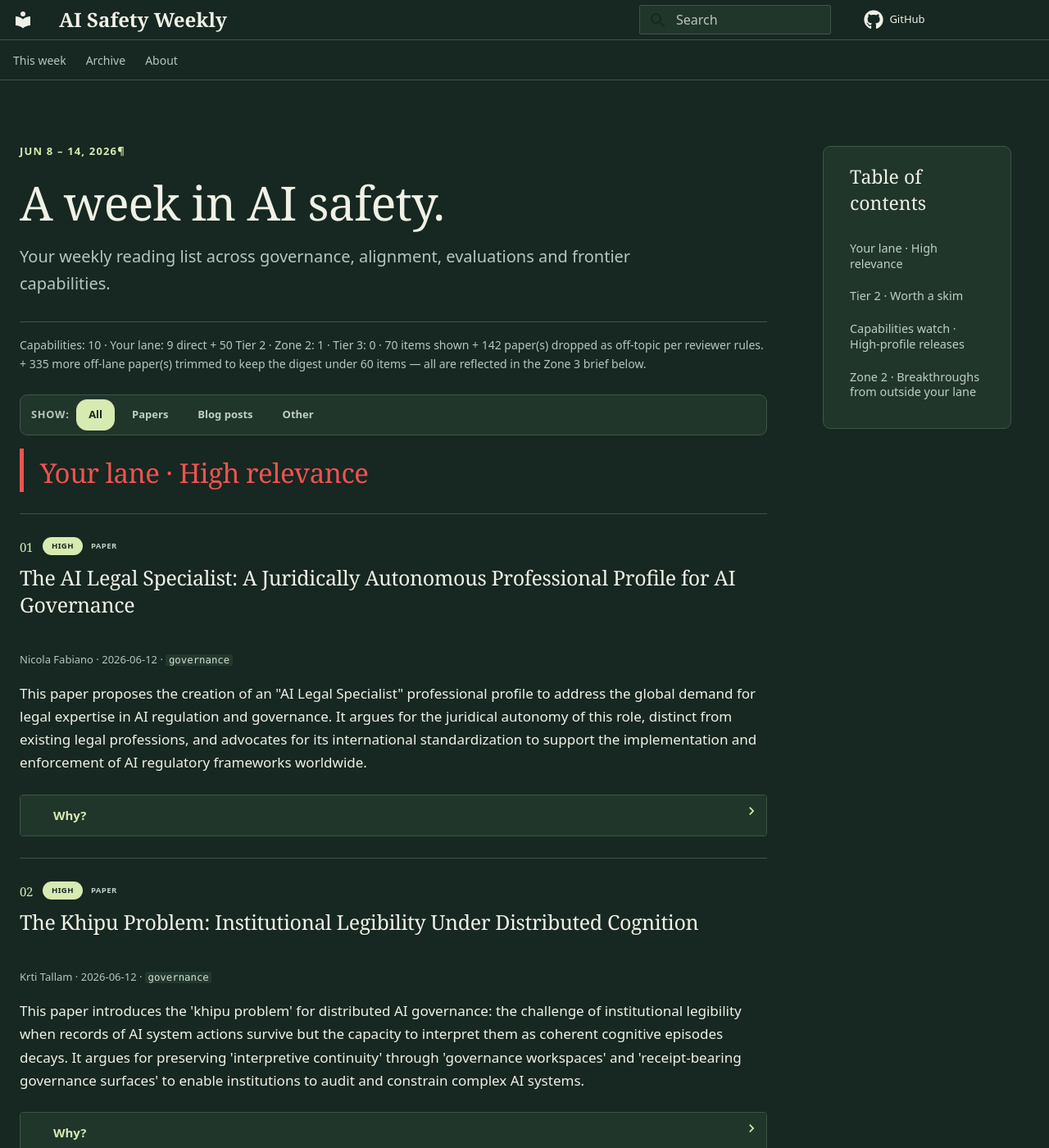
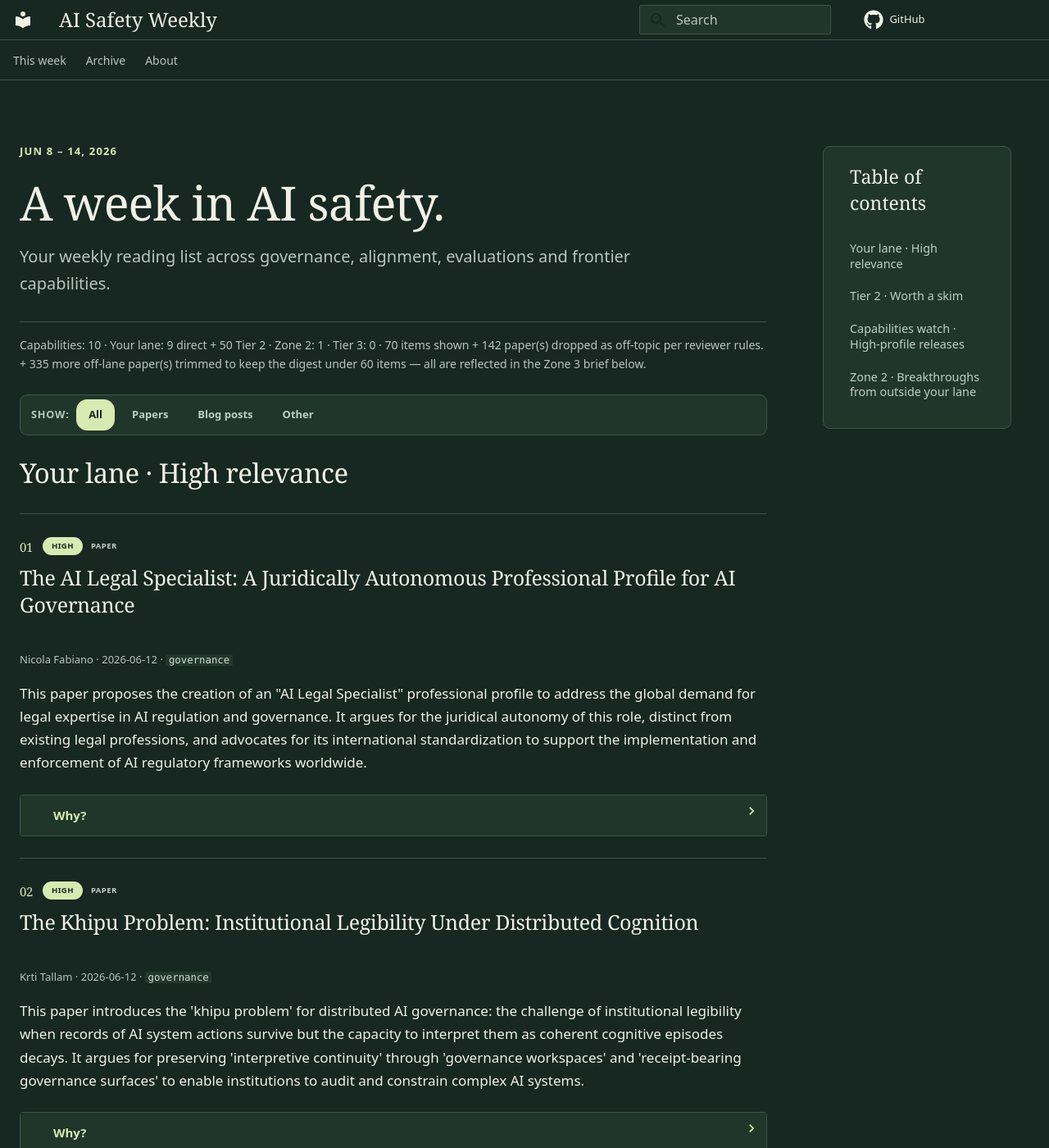
Before and after one commit to AI-Safety-Weekly/ai-safety-digest, an MkDocs documentation site: the page built from docs/digest-2026-W24.md, in a window 1280 px wide and 1400 px high. Shown: the whole window at 82% size. Built offline with MkDocs 1.6.1 and Material for MkDocs 9.7.7, drawn with Linux system fonts in a browser that asks for light colours; comment, search, counter and statistics services are not loaded.

Commit message:
Complete live forest design QA and preserve original article links (#22)
* Polish forest headings and refresh cached presentation assets

* Preserve existing article fragments and paper suggestion action

```diff
--- /dev/null
+++ b/docs/javascripts/editorial-filter.js
@@ -0,0 +1,149 @@
+/* Content-type filter for AI Safety Digest pages.
+ *
+ * Every digest entry is tagged with a content-type badge (Paper / Blog post /
+ * Other). This injects a small toolbar at the top of each digest page that
+ * lets the reader show only the types they care about. Pure client-side: it
+ * shows/hides already-rendered entries, persisting the choice across pages in
+ * sessionStorage.
+ *
+ * Entries come in two shapes:
+ *   - full entries: an <h3> whose first child is a `.type-badge`, followed by
+ *     its summary/meta/<details> siblings up to the next heading;
+ *   - Zone 3 one-liners: an <li> inside the "Browse all" <details> that starts
+ *     with a `.type-badge`.
+ * Section chrome (the <h2>, its intro blurb, the brief) is hidden when a filter
+ * empties the whole section, so the page never shows a dangling header.
+ */
+
+const FILTER_KEY = "digest-type-filter";
+
+const FILTERS = [
+  { value: "all", label: "All" },
+  { value: "paper", label: "Papers" },
+  { value: "blog_post", label: "Blog posts" },
+  { value: "other", label: "Other" },
+];
+
+function typeOf(node) {
+  const badge = node.querySelector(".type-badge");
+  if (!badge) return null;
+  if (badge.classList.contains("type-badge-paper")) return "paper";
+  if (badge.classList.contains("type-badge-blog-post")) return "blog_post";
+  if (badge.classList.contains("type-badge-other")) return "other";
+  return null;
+}
+
+/* Group the flat sibling stream under .md-typeset into sections (one per <h2>),
+ * recording each section's filterable entries and the toggle target(s) for
+ * each. Returns [{ chrome: [nodes], entries: [{type, nodes:[...]}] }]. */
+function buildSections(root) {
+  const sections = [];
+  let cur = null;
+  for (const node of Array.from(root.children)) {
+    if (node.tagName === "H2") {
+      cur = { nodes: [node], entries: [], entryNodes: new Set() };
+      sections.push(cur);
+    } else if (cur) {
+      cur.nodes.push(node);
+    }
+  }
+
+  for (const section of sections) {
+    const ns = section.nodes;
+    for (let i = 1; i < ns.length; i++) {
+      const node = ns[i];
+      if (node.tagName === "H3") {
+        const t = typeOf(node);
+        const group = [node];
+        let j = i + 1;
+        for (; j < ns.length && ns[j].tagName !== "H3"; j++) group.push(ns[j]);
+        if (t) {
+          section.entries.push({ type: t, nodes: group });
+          group.forEach((n) => section.entryNodes.add(n));
+        }
+        i = j - 1;
+      } else if (node.querySelectorAll) {
+        // Zone 3 one-liners live inside a nested <details>; toggle each <li>.
+        node.querySelectorAll("li").forEach((li) => {
+          const t = typeOf(li);
+          if (t) section.entries.push({ type: t, nodes: [li] });
+        });
+      }
+    }
+  }
+  return sections;
+}
+
+function applyFilter(sections, filter) {
+  for (const section of sections) {
+    let anyVisible = false;
+    for (const entry of section.entries) {
+      const show = filter === "all" || entry.type === filter;
+      entry.nodes.forEach((n) => (n.style.display = show ? "" : "none"));
+      if (show) anyVisible = true;
+    }
+    // Hide section chrome (header, intro, brief, the <details> wrapper) only
+    // when the section had entries and the filter emptied all of them.
+    if (section.entries.length) {
+      section.nodes.forEach((n) => {
+        if (!section.entryNodes.has(n)) n.style.display = anyVisible ? "" : "none";
+      });
+    }
+  }
+}
+
+function buildToolbar(onChange, initial) {
+  const bar = document.createElement("div");
+  bar.className = "type-filter";
+  bar.appendChild(
+    Object.assign(document.createElement("span"), {
+      className: "type-filter-label",
+      textContent: "Show:",
+    }),
+  );
+  const buttons = [];
+  for (const f of FILTERS) {
+    const btn = document.createElement("button");
+    btn.type = "button";
+    btn.className = "type-filter-btn";
+    btn.textContent = f.label;
+    btn.dataset.value = f.value;
+    btn.setAttribute("aria-pressed", String(f.value === initial));
+    if (f.value === initial) btn.classList.add("active");
+    btn.addEventListener("click", () => {
+      buttons.forEach((b) => {
+        b.classList.toggle("active", b === btn);
+        b.setAttribute("aria-pressed", String(b === btn));
+      });
+      onChange(f.value);
+    });
+    buttons.push(btn);
+    bar.appendChild(btn);
+  }
+  return bar;
+}
+
+document.addEventListener("DOMContentLoaded", () => {
+  const root = document.querySelector(".md-typeset");
+  if (!root || !root.querySelector(".type-badge")) return; // not a digest page
+
+  const sections = buildSections(root);
+  if (!sections.some((s) => s.entries.length)) return;
+
+  let current = "all";
+  try { current = sessionStorage.getItem(FILTER_KEY) || "all"; } catch (_) { /* Storage may be disabled. */ }
+  if (!FILTERS.some((f) => f.value === current)) current = "all";
+
+  const onChange = (value) => {
+    current = value;
+    try { sessionStorage.setItem(FILTER_KEY, value); } catch (_) { /* Filtering still works. */ }
+    applyFilter(sections, value);
+  };
+
+  const toolbar = buildToolbar(onChange, current);
+  const firstSection = root.querySelector("h2");
+  if (firstSection) root.insertBefore(toolbar, firstSection);
+  else root.insertBefore(toolbar, root.firstChild);
+
+  applyFilter(sections, current);
+});
--- /dev/null
+++ b/docs/stylesheets/editorial-forest.css
@@ -0,0 +1,105 @@
+/* Editorial journal / forest palette. Content and controls are preserved. */
+[data-md-color-scheme="slate"] {
+  color-scheme: dark;
+  --md-default-bg-color: #172722;
+  --md-default-fg-color: #f0f1e6;
+  --md-default-fg-color--light: #b7c6bd;
+  --md-default-fg-color--lighter: #81998a;
+  --md-default-fg-color--lightest: #3e5548;
+  --md-primary-fg-color: #d7eab1;
+  --md-primary-fg-color--dark: #15231e;
+  --md-primary-bg-color: #172722;
+  --md-accent-fg-color: #d7eab1;
+  --md-accent-bg-color: #172722;
+  --md-code-bg-color: #22382e;
+  --md-code-fg-color: #d4dfcf;
+  --md-typeset-a-color: #d7eab1;
+  --md-footer-bg-color: #13211c;
+  --md-footer-fg-color: #f0f1e6;
+  --md-footer-fg-color--light: #b7c6bd;
+  --md-text-font: system-ui, -apple-system, BlinkMacSystemFont, "Segoe UI", sans-serif;
+}
+body { font-family: var(--md-text-font); }
+.md-grid { max-width: 68rem; }
+.md-header, .md-tabs { background: #172722; color: #f0f1e6; box-shadow: none; }
+.md-header { border-bottom: 1px solid #3e5548; }
+.md-header__title { font: 1.2rem Georgia, "Times New Roman", serif; }
+.md-header__topic { line-height: 2.4rem; }
+.md-tabs { border-bottom: 1px solid #3e5548; }
+.md-tabs__link { opacity: 1; color: #b7c6bd; }
+.md-tabs__link--active, .md-tabs__link:hover { color: #d7eab1; }
+.md-main__inner { margin-top: 2.8rem; }
+.md-content { min-width: 0; }
+.md-typeset { font-size: .85rem; line-height: 1.65; }
+.md-typeset h1, .md-typeset h2, .md-typeset h3 {
+  font-family: Georgia, "Times New Roman", serif;
+  font-weight: 400; letter-spacing: -.015em; color: #f0f1e6;
+}
+.md-typeset h1 { font-size: clamp(2.3rem, 4.5vw, 3.2rem); line-height: 1.12; margin: .35rem 0 .75rem; }
+.md-typeset .edition-date { color: #d7eab1; text-transform: uppercase; letter-spacing: .09em; font-weight: 650; font-size: .65rem; margin: 0 0 1rem; }
+.md-typeset .edition-intro { color: #b7c6bd; font-size: 1rem; max-width: 39rem; margin: .8rem 0 1.5rem; }
+.md-typeset .edition-context { border-top: 1px solid #3e5548; padding-top: .8rem; color: #b7c6bd; font-size: .7rem; }
+.md-typeset .edition-context em { font-style: normal; }
+.md-typeset h2, [data-md-color-scheme="slate"] .md-typeset h2[id] {
+  color: #f0f1e6; border-left: 0; border-top: 1px solid #3e5548;
+  padding: 1.2rem 0 0; margin: 2rem 0 1.1rem; font-size: 1.65rem;
+}
+.md-typeset h2#high-relevance { border-top: 0; padding-top: .35rem; margin-top: .5rem; }
+.md-typeset h3.article-title { position: relative; font-size: 1.25rem; line-height: 1.3; padding-top: 1rem; margin: 1.3rem 0 .4rem; border-top: 1px solid #3e5548; }
+.article-title > a:not(.headerlink) { display: block; margin-top: .45rem; color: #f0f1e6; }
+.article-title > a:not(.headerlink):hover { color: #d7eab1; text-decoration: underline; text-underline-offset: .15em; }
+.article-number { font: .75rem Georgia, serif; color: #d7eab1; margin-right: .6rem; }
+.md-typeset .article-meta { font-size: .65rem; color: #b7c6bd; margin: .4rem 0 .75rem; }
+.md-typeset .article-meta code { font-size: .95em; }
+.tier-pill, .type-badge, .lab-badge { font-family: var(--md-text-font); font-size: .48rem; line-height: 1.4; letter-spacing: .04em; vertical-align: middle; }
+[data-md-color-scheme="slate"] .tier-pill { border-radius: 2rem; padding: .2rem .55rem; background: #bdd3a8; color: #172722; }
+[data-md-color-scheme="slate"] .tier-pill-high { background: #d7eab1; }
+[data-md-color-scheme="slate"] .tier-pill-capability { background: #b1d6cb; }
+[data-md-color-scheme="slate"] .tier-pill-breakthrough { background: #dac6e5; }
+[data-md-color-scheme="slate"] .type-badge, .lab-badge { background: transparent; color: #c0cec5; border: 0; padding-left: 0; }
+.type-filter { border-radius: .45rem; background: #21362b; padding: .25rem; gap: .3rem; margin: 1.3rem 0 .8rem; }
+.type-filter-label { padding-left: .4rem; color: #b7c6bd; opacity: 1; }
+.type-filter-btn { font-size: .65rem; border: 1px solid transparent; padding: .35rem .7rem; color: #c0cec5; }
+.type-filter-btn.active { background: #d7eab1; color: #172722; }
+.md-typeset details { box-shadow: none; background: #1c3027; border-color: #3e5548; color: #c0cec5; font-size: .78rem; }
+.md-typeset details > summary { background: #21362b; color: #d7eab1; font-size: .75rem; padding: .6rem 1rem; }
+.md-typeset details > summary::before { display: none; }
+.md-typeset details p, .md-typeset details li { color: #c0cec5; }
+.md-sidebar--secondary .md-nav { background: #21362b; padding: 1rem; border: 1px solid #3e5548; border-radius: .45rem; font-size: .72rem; }
+.md-sidebar--secondary .md-nav__title { color: #f0f1e6; background: transparent; box-shadow: none; font: 1.15rem Georgia, serif; padding-bottom: .8rem; }
+.md-sidebar--secondary .md-nav__link { color: #c0cec5; padding: .3rem 0; }
+.md-sidebar--secondary .md-nav__link--active { color: #d7eab1; }
+.md-search__form { border: 1px solid #3e5548; background: #21362b; }
+.feedback-btn-submit { color: #172722; }
+:where(a, button, input, select, textarea, summary):focus-visible { outline: 3px solid #d7eab1; outline-offset: 4px; }
+.md-typeset a, .md-typeset h3 { overflow-wrap: anywhere; }
+@media (min-width: 76.25em) {
+  .md-sidebar--primary { display: none; }
+  .md-content { margin-right: 2rem; }
+  .md-sidebar--secondary { width: 14rem; }
+}
+@media (max-width: 59.984375em) {
+  .md-main__inner { margin-top: 1.5rem; }
+  .md-typeset { font-size: .85rem; }
+  .md-typeset h1 { font-size: 2.35rem; }
+  .md-typeset h3.article-title { font-size: 1.2rem; }
+  .md-typeset .edition-intro { font-size: .9rem; }
+  .md-header__title { font-size: 1rem; margin-left: .25rem; }
+  .md-typeset .edition-context { font-size: .65rem; }
+}
+@media (prefers-reduced-motion: reduce) { *, *::before, *::after { scroll-behavior: auto !important; transition: none !important; } }
+/* Override legacy ID-specific tier colors as well as the theme defaults. */
+[data-md-color-scheme="slate"] .md-typeset h2#high-relevance,
+[data-md-color-scheme="slate"] .md-typeset h2#medium-relevance,
+[data-md-color-scheme="slate"] .md-typeset h2#low-relevance,
+[data-md-color-scheme="slate"] .md-typeset h2#zone-2 {
+  color: #f0f1e6; border-left: 0; padding-left: 0;
+}
+[data-md-color-scheme="slate"] .md-typeset h2#high-relevance {
+  padding-top: .35rem; margin-top: .5rem; border-top: 0;
+}
+.md-search__icon { color: #b7c6bd; }
+.md-header__topic .md-ellipsis { font-weight: 400; }
+@media (min-width: 60em) {
+  .md-tabs { display: block; }
+}
--- a/mkdocs.yml
+++ b/mkdocs.yml
@@ -58,11 +58,11 @@
 
 extra_css:
   - stylesheets/extra.css
-  - stylesheets/editorial.css
+  - stylesheets/editorial-forest.css
 
 extra_javascript:
   - javascripts/feedback-gate.js
-  - javascripts/type-filter.js
+  - javascripts/editorial-filter.js
 
 exclude_docs: |
   _hooks/
```
Also changed, not shown: docs/_hooks/editorial.py (+8 -4 lines), 1 other file.
